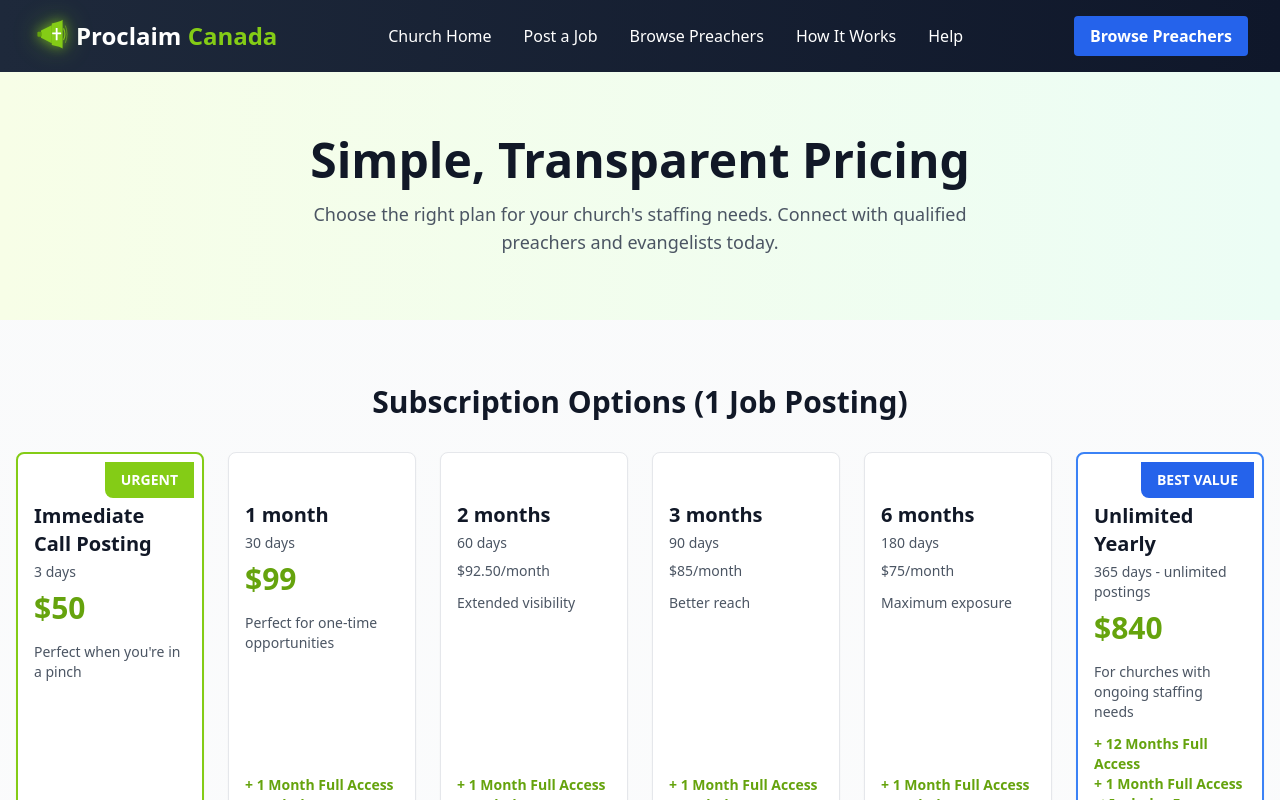
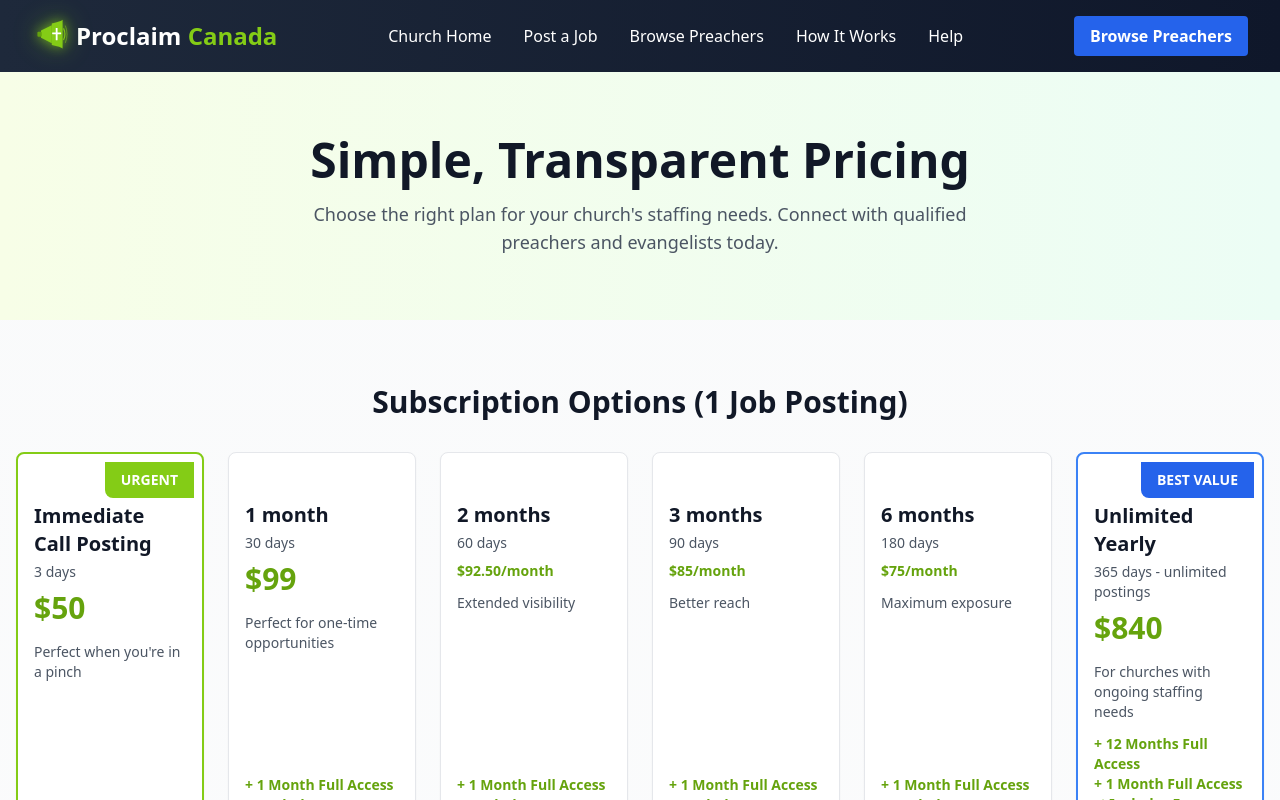
Before and after one commit to cathamaoui/Proclaim-Canada, a Next.js app: page /listings/pricing in a window 1280 px wide. Shown: the top 800 px of the page. Built offline with nearby package versions, Linux system fonts and the light colour scheme; no server answers.

Commit message:
Style monthly prices green to match main price amounts

```diff
--- a/app/listings/pricing/page.tsx
+++ b/app/listings/pricing/page.tsx
@@ -214,7 +214,7 @@
                       </span>
                     </div>
                     {'pricePerMonth' in plan && (
-                      <p className="text-sm text-gray-600">
+                      <p className="text-sm text-lime-600 font-semibold">
                         {plan.pricePerMonth}
                       </p>
                     )}
```
